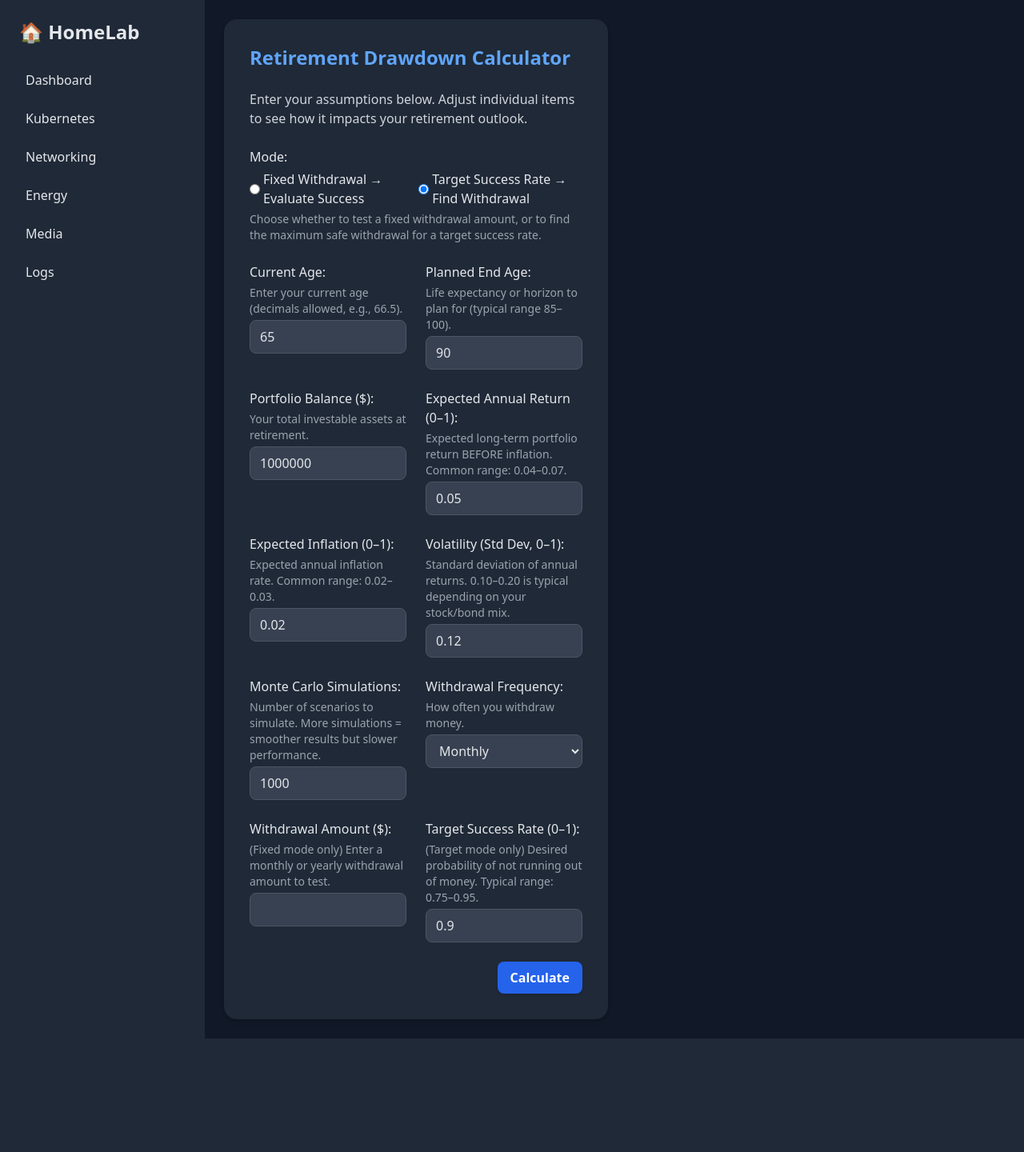
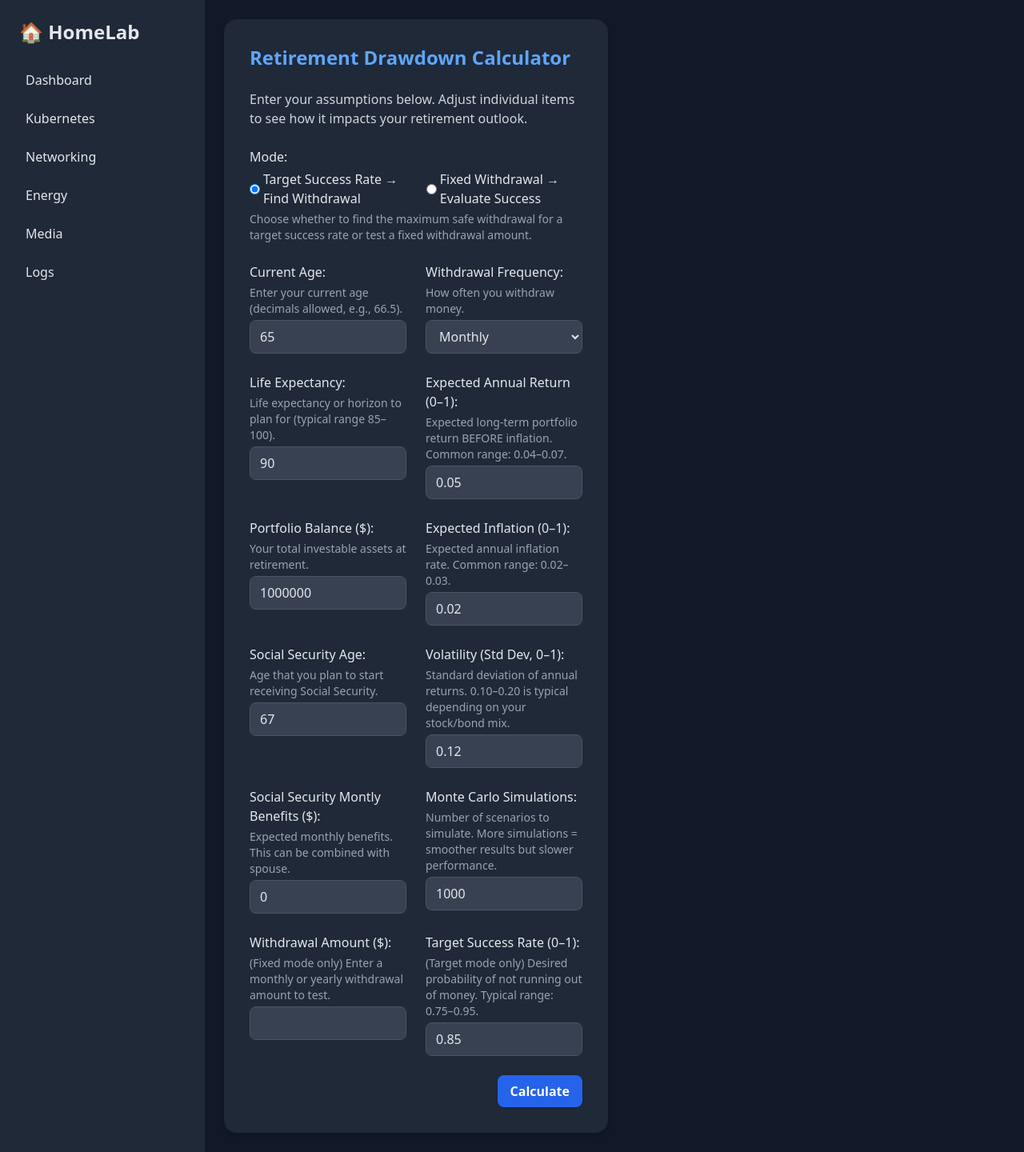
Before and after one commit to jaysuzi5/homelab-hub, a Django app: page /financial/ in a window 1280 px wide. Shown: the whole page at 80% size. Before the commit the page ends 1298 px from the top, so only its background shows below. Run offline with Django 5.2, Linux system fonts and the light colour scheme; a user stored in the database is signed in; some libraries are stand-ins or nearby versions.

Commit message:
a number of improvements with the calculator, but mainly adding social security options

```diff
--- a/financial/forms.py
+++ b/financial/forms.py
@@ -1,34 +1,35 @@
+import os
 from django import forms
+
 
 class RetirementForm(forms.Form):
     MODE_CHOICES = [
+        ("target", "Target Success Rate → Find Withdrawal"),
         ("fixed", "Fixed Withdrawal → Evaluate Success"),
-        ("target", "Target Success Rate → Find Withdrawal"),
     ]
 
     mode = forms.ChoiceField(
         choices=MODE_CHOICES,
         initial="target",
         widget=forms.RadioSelect,
-        help_text="Choose whether to test a fixed withdrawal amount, or to find the maximum safe withdrawal for a target success rate."
+        help_text="Choose whether to find the maximum safe withdrawal for a target success rate or test a fixed withdrawal amount."
     )
 
     current_age = forms.FloatField(
         label="Current Age",
-        initial=65,
+        initial=os.getenv("RETIREMENT_AGE", 65),
         help_text="Enter your current age (decimals allowed, e.g., 66.5)."
     )
     end_age = forms.FloatField(
-        label="Planned End Age",
+        label="Life Expectancy",
         initial=90,
         help_text="Life expectancy or horizon to plan for (typical range 85–100)."
     )
     balance = forms.FloatField(
         label="Portfolio Balance ($)",
-        initial=1_000_000,
+        initial=os.getenv("PORTFOLIO_BALANCE", 1000000),
         help_text="Your total investable assets at retirement."
     )
-
     annual_return = forms.FloatField(
         label="Expected Annual Return (0–1)",
         initial=0.05,
@@ -64,10 +65,21 @@ class RetirementForm(forms.Form):
         required=False,
         help_text="(Fixed mode only) Enter a monthly or yearly withdrawal amount to test."
     )
+    ss_benefits = forms.FloatField(
+        label="Social Security Montly Benefits ($)",
+        initial=os.getenv("SS_MONTLY_BENEFITS", 0),
+        help_text="Expected monthly benefits.  This can be combined with spouse."
+    )
+    ss_age = forms.FloatField(
+        label="Social Security Age",
+        initial=os.getenv("SS_AGE", 67),
+        help_text="Age that you plan to start receiving Social Security."
+    )
+
     target_success = forms.FloatField(
         label="Target Success Rate (0–1)",
         required=False,
-        initial=0.9,
+        initial=0.85,
         help_text="(Target mode only) Desired probability of not running out of money. Typical range: 0.75–0.95."
     )
 
--- /dev/null
+++ b/financial/templates/financial/_form_field.html
@@ -0,0 +1,12 @@
+{% load financials.form_tags %}
+
+<div class="space-y-1">
+    {{ field.label_tag }}
+    {% if field.help_text %}
+        <p class="text-sm text-gray-400">{{ field.help_text }}</p>
+    {% endif %}
+    {% for error in field.errors %}
+        <p class="text-sm text-red-400">{{ error }}</p>
+    {% endfor %}
+    {{ field|add_class:"w-full bg-gray-700 text-gray-200 border border-gray-600 rounded-lg px-3 py-2 focus:outline-none focus:ring-2 focus:ring-blue-400 focus:border-blue-400" }}
+</div>
--- a/financial/templates/financial/retirement.html
+++ b/financial/templates/financial/retirement.html
@@ -1,6 +1,6 @@
 {% extends "financial/base.html" %}
-{% load financials.form_tags %}
 {% load humanize %}
+
 {% block head %}
 <script src="https://cdn.jsdelivr.net/npm/chart.js"></script>
 {% endblock %}
@@ -32,20 +32,18 @@
 
         <!-- Loop through all fields -->
         <div class="grid grid-cols-1 md:grid-cols-2 gap-6">
-            {% for field in form %}
-                {% if field.name != "mode" %}
-                    <div class="space-y-1">
-                        {{ field.label_tag }}
-                        {% if field.help_text %}
-                            <p class="text-sm text-gray-400">{{ field.help_text }}</p>
-                        {% endif %}
-                        {% for error in field.errors %}
-                            <p class="text-sm text-red-400">{{ error }}</p>
-                        {% endfor %}
-                        {{ field|add_class:"w-full bg-gray-700 text-gray-200 border border-gray-600 rounded-lg px-3 py-2 focus:outline-none focus:ring-2 focus:ring-blue-400 focus:border-blue-400" }}
-                    </div>
-                {% endif %}
-            {% endfor %}
+            {% include "financial/_form_field.html" with field=form.current_age %}
+            {% include "financial/_form_field.html" with field=form.withdrawal_freq %}
+            {% include "financial/_form_field.html" with field=form.end_age %}
+            {% include "financial/_form_field.html" with field=form.annual_return %}
+            {% include "financial/_form_field.html" with field=form.balance %}
+            {% include "financial/_form_field.html" with field=form.inflation %}
+            {% include "financial/_form_field.html" with field=form.ss_age %}
+            {% include "financial/_form_field.html" with field=form.annual_volatility %}
+            {% include "financial/_form_field.html" with field=form.ss_benefits %}
+            {% include "financial/_form_field.html" with field=form.n_simulations %}
+            {% include "financial/_form_field.html" with field=form.withdrawal %}
+            {% include "financial/_form_field.html" with field=form.target_success %}
         </div>
 
         <div class="col-span-2 flex justify-end">
@@ -68,12 +66,10 @@
         <div class="mt-6 p-4 bg-gray-600 rounded-lg">
         {% if result.mode == "fixed" %}
             <p class="text-gray-200">Monte Carlo Success Rate: {{ result.success_rate }}%</p>
-        <p class="text-gray-200">Withdrawal: ${{ result.withdrawal|floatformat:2|intcomma }}</p>
-            <p class="text-gray-200">4 Percent Rule: ${{ result.four_percent_rule|intcomma }}</p>
+            <p class="text-gray-200">Withdrawal: ${{ result.withdrawal|floatformat:2|intcomma }} as compared to ${{ result.four_percent_rule|intcomma }} at the 4 percent rule</p>
         {% elif result.mode == "target" %}
             <p class="text-gray-200">Target Success Rate: {{ result.target_success }}%</p>
-            <p class="text-gray-200">Safe Withdrawal: ${{ result.withdrawal|floatformat:2|intcomma }}</p>
-            <p class="text-gray-200">4 Percent Rule: ${{ result.four_percent_rule|intcomma }}</p>
+            <p class="text-gray-200">Safe Withdrawal: ${{ result.withdrawal|floatformat:2|intcomma }} as compared to ${{ result.four_percent_rule|intcomma }} at the 4 percent rule</p>
         {% endif %}
         </div>
         <div>
@@ -109,13 +105,13 @@ document.addEventListener("DOMContentLoaded", function() {
     });
 });
 
-{% if result.balances_average %}
+{% if result.ages %}
 const ctx = document.getElementById('balanceChart').getContext('2d');
 const ages = {{ result.ages|safe }};
 const balances_average = {{ result.balances_average|safe }};
 const balances_median = {{ result.balances_median|safe }};
-const balances_p10 = {{ result.balances_p10|safe }};
-const balances_p20 = {{ result.balances_p20|safe }};
+const balances_p15 = {{ result.balances_p15|safe }};
+const balances_p85 = {{ result.balances_p85|safe }};
 const constantBalances = {{ result.constant_balances|safe }};
 
 new Chart(ctx, {
@@ -142,8 +138,8 @@ new Chart(ctx, {
                 pointRadius: 0
             },
             {
-            label: 'Random Returns: P10',
-            data: balances_p10,
+                label: 'Random Returns: P15',
+                data: balances_p15,
                 borderColor: 'rgba(248,113,113,1)', // red-400
                 backgroundColor: 'rgba(248,113,113,0.2)',
                 fill: true,
@@ -151,8 +147,8 @@ new Chart(ctx, {
                 pointRadius: 0
             },
             {
-            label: 'Random Returns: P20',
-            data: balances_p20,
+                label: 'Random Returns: P85',
+                data: balances_p85,
                 borderColor: 'rgba(251,146,60,1)', // orange-400
                 backgroundColor: 'rgba(251,146,60,0.2)',
                 fill: true,
@@ -172,12 +168,55 @@ new Chart(ctx, {
     },
     options: {
         responsive: true,
+        plugins: {
+            legend: {
+                position: 'bottom',
+                labels: {
+                    color: 'white',
+                    font: {
+                        size: 14
+                    }
+                }
+            },
+            title: {
+                display: false
+            }
+        },
         scales: {
-            y: { beginAtZero: true, ticks: { callback: v => '$' + v.toLocaleString() } },
-            x: { title: { display: true, text: 'Age' } }
+            y: {
+                beginAtZero: true,
+                ticks: {
+                    color: 'white',
+                    font: {
+                        size: 13
+                    },
+                    callback: v => '$' + v.toLocaleString()
+                },
+                title: {
+                    display: true,
+                    text: 'Portfolio Value',
+                    color: 'white',
+                    font: { size: 14 }
+                }
+            },
+            x: {
+                ticks: {
+                    color: 'white',
+                    font: {
+                        size: 13
+                    }
+                },
+                title: {
+                    display: true,
+                    text: 'Age',
+                    color: 'white',
+                    font: { size: 14 }
+                }
+            }
         }
     }
 });
+
 {% endif %}
 
 </script>
--- a/financial/views.py
+++ b/financial/views.py
@@ -1,6 +1,6 @@
 from django.shortcuts import render
 from .forms import RetirementForm
-from .calculator import monte_carlo_simulation, find_max_withdrawal, generate_balance_over_time, generate_balance_constant_return
+from .calculator import monte_carlo_simulation, find_max_withdrawal
 
 def retirement(request):
     result = None
@@ -17,47 +17,46 @@ def retirement(request):
             annual_volatility = form.cleaned_data["annual_volatility"]
             n_simulations = form.cleaned_data["n_simulations"]
             freq = form.cleaned_data["withdrawal_freq"]
+            ss_age = form.cleaned_data["ss_age"]
+            ss_amount = form.cleaned_data["ss_benefits"]
 
             years = end_age - current_age
-            four_percent_rule = round(balance * 0.04 / 12,2)
+            periods_per_year = 12 if freq == "monthly" else 1
+            four_percent_rule = round(balance * 0.04 / periods_per_year, 2)
 
             if mode == "fixed":
                 withdrawal = form.cleaned_data["withdrawal"]
-                success_rate = monte_carlo_simulation(
+                data = monte_carlo_simulation(
                     balance, annual_return, annual_volatility,
-                    inflation, years, withdrawal,
-                    n_simulations=n_simulations, freq=freq
+                    inflation, years, withdrawal, current_age,
+                    n_simulations=n_simulations, freq=freq,
+                    ss_age=ss_age, ss_amount=ss_amount
                 )
                 result = {
                     "mode": "fixed",
                     "withdrawal": withdrawal,
-                    "success_rate": round(success_rate * 100, 1),
+                    "success_rate": round(data["success_percent"] * 100, 1),
                 }
             elif mode == "target":
                 target_success = form.cleaned_data["target_success"]
-                withdrawal = find_max_withdrawal(
+                data = find_max_withdrawal(
                     balance, annual_return, annual_volatility,
-                    inflation, years, target_success,
-                    n_simulations=n_simulations, freq=freq
+                    inflation, years, target_success, current_age,
+                    n_simulations=n_simulations, freq=freq,
+                    ss_age=ss_age, ss_amount=ss_amount
                 )
                 result = {
                     "mode": "target",
                     "target_success": round(target_success * 100, 1),
-                    "withdrawal": round(withdrawal, 2),
+                    "withdrawal": round(data["best_withdrawal"], 2),
                 }
-            balances_average, balances_median, balances_p10, balances_p20, ages = generate_balance_over_time(
-                balance, current_age, annual_return, annual_volatility,
-                inflation, years, withdrawal, freq
-            )
-            constant_balances, _ = generate_balance_constant_return(
-                balance, current_age, annual_return, inflation, years, withdrawal, freq
-            )
-            result['balances_average'] = balances_average
-            result['balances_median'] = balances_median
-            result['balances_p10'] = balances_p10
-            result['balances_p20'] = balances_p20
-            result['constant_balances'] = constant_balances
-            result['ages'] = ages
+
+            result['balances_average'] = data["balances_average"]
+            result['balances_median'] = data["balances_median"]
+            result['balances_p15'] = data["balances_p15"]
+            result['balances_p85'] = data["balances_p85"]
+            result['constant_balances'] = data["constant_balances"]
+            result['ages'] = data["ages"]
             result['four_percent_rule'] = four_percent_rule
     else:
         form = RetirementForm()
```
Also changed, not shown: financial/calculator.py (+77 -59 lines). Lines whose indentation alone changed are shown as unchanged.
